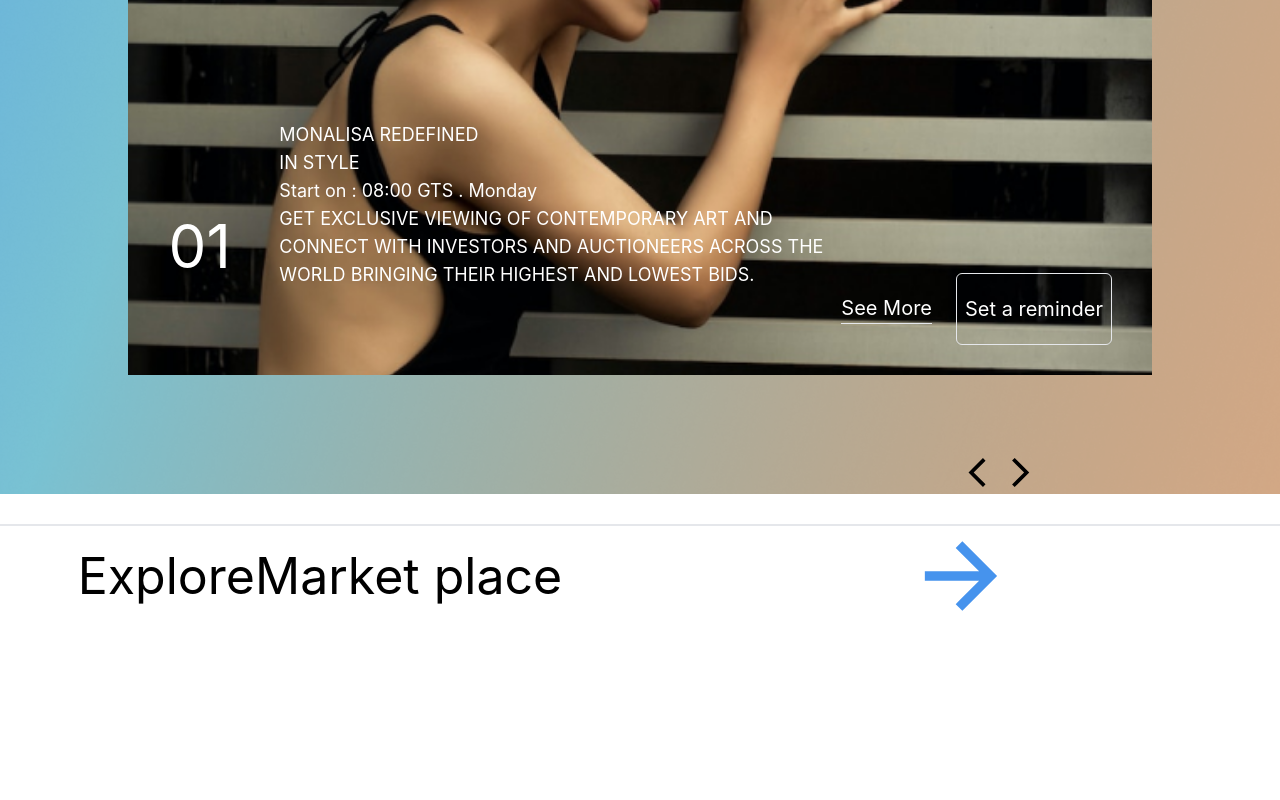
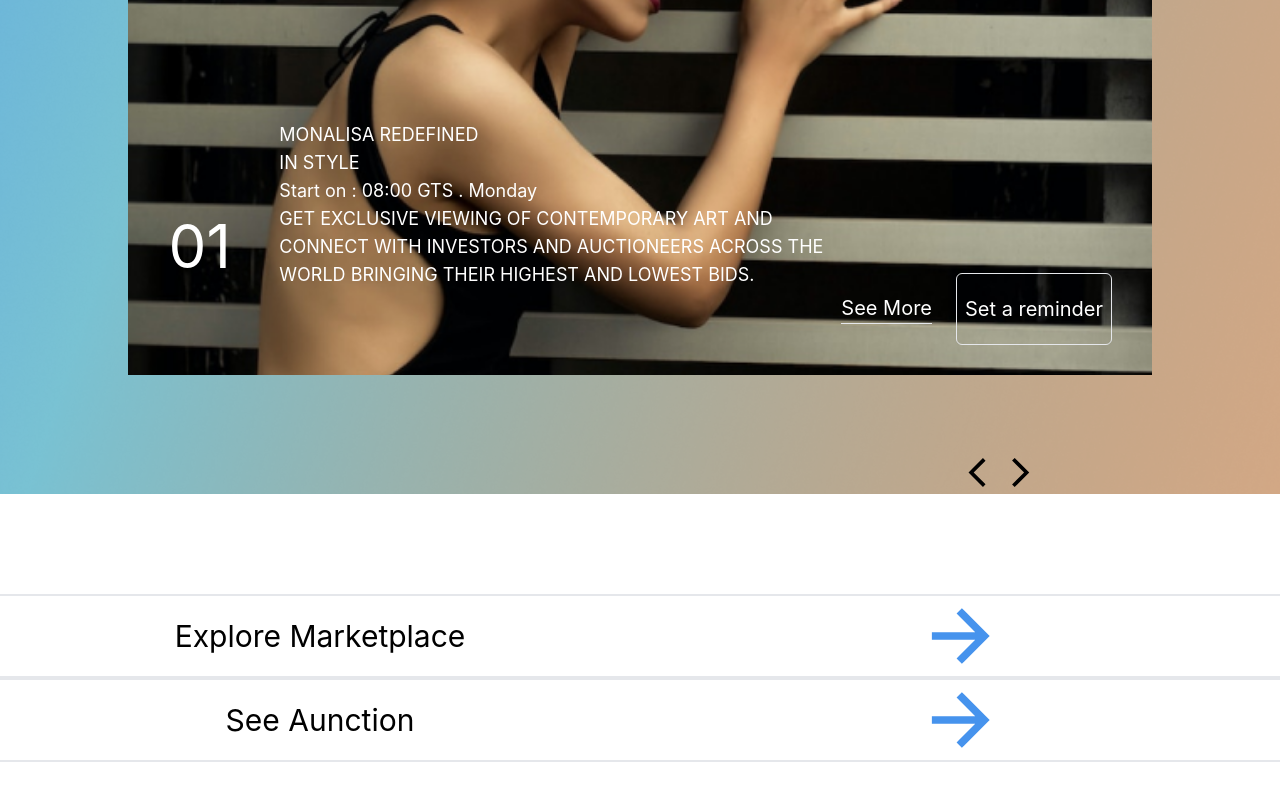
Before and after one commit to adeoye99/artsy-ap, a React (Create React App) app: page / in a window 1280 px wide. Shown: the part 3036-3836 px from the top of the page. Before the commit the page ends 3662 px from the top, so only its background shows below. Built offline with nearby package versions, Linux system fonts and the light colour scheme; a web font is replaced by a local one.

Commit message:
working on the creator of the week component

```diff
--- a/src/Component/Options.jsx
+++ b/src/Component/Options.jsx
@@ -3,19 +3,19 @@ import React from 'react'
 import { IoArrowForwardSharp } from "react-icons/io5";
 
 
-const Options = () => {
+const Options = ({ name }) => {
   return (
     <>
-    <div className='grid grid-cols-2 border-t-2 '>
+    <div className='grid grid-cols-2 border-t-2 border-b-2'>
 
         <div className='flex justify-center items-center'  >
-            <h1 className='text-[50px]'>ExploreMarket place</h1>
+            <h1 className='text-lg md:text-[30px]'>{name}</h1>
         </div>
         <div  className='flex justify-center items-center' >
 
             <IoArrowForwardSharp
                color =  "#4693ED"
-               size = "100px"
+               size = "80px"
             />
 
 
--- a/src/Pages/Auction.jsx
+++ b/src/Pages/Auction.jsx
@@ -15,8 +15,6 @@ const Auction = () => {
         <h1>564564235479et78</h1>
         <h1>564564235479et78</h1>
         <h1>564564235479et78</h1>
-
-
     </div>
   );
 }
--- a/src/Pages/Home.jsx
+++ b/src/Pages/Home.jsx
@@ -5,14 +5,14 @@ import Slider from '../Component/Slider'
 import Options from "../Component/Options";
 
 
-const optionDetails = [
+const OptionDetails = [
 
   {
      name:  "Explore Marketplace"
 
   },
   {
-     name : "See aunction"
+     name : "See Aunction"
 
 
   }
@@ -23,8 +23,20 @@ const Home = () => {
         <Hero/>
         <Product/>
         <Slider/>
-        <div className='mt-[30px]'>
-           <Options/>
+        <div className='my-[100px]'>
+
+          {
+           OptionDetails.map((item) =>{
+            return (
+            <Options
+              name =  {item.name}
+
+            />
+            )
+           })
+
+          }
+
         </div>
 
 
```
Also changed, not shown: src/Component/CreatorOfWeek.jsx (added, +15 -0 lines), src/assets/Images/background2.png (added).
